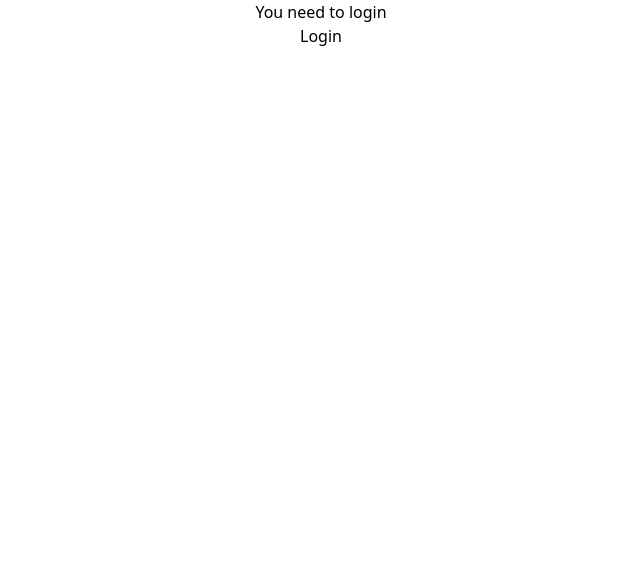
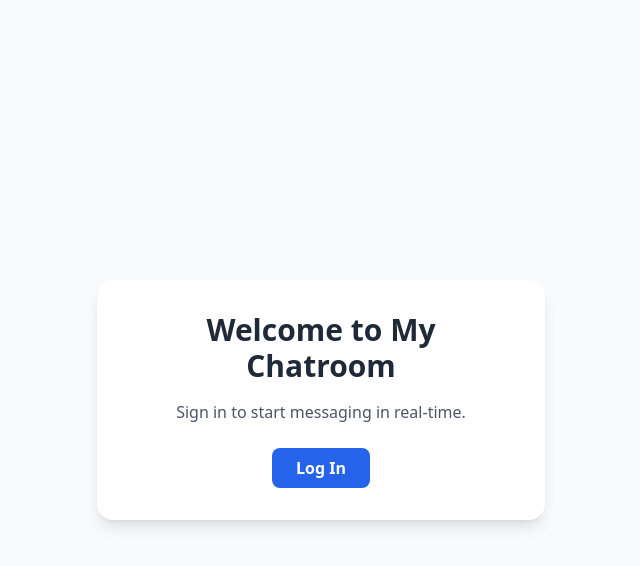
Before and after one commit to PJudge02/onlinemessaging, a Next.js app: page / in a window 1280 px wide. Shown: the top 566 px of the page, without its empty margins (319-959 px from the left). Built offline with nearby package versions, Linux system fonts and the light colour scheme; no server answers.

Commit message:
Removed the useless side box and make the loading page look a little better

```diff
--- a/src/pages/Messaging.tsx
+++ b/src/pages/Messaging.tsx
@@ -210,7 +210,7 @@ const Messaging = ({ user }: Props) => {
                         onChange={(e) => setMessage(e.target.value)}
                         onKeyDown={handleKeyDown}
                     />
-                    <div className='bg-white w-1/4 border-solid border-2 border-gray-300 overflow-auto'
+                    {/* <div className='bg-white w-1/4 border-solid border-2 border-gray-300 overflow-auto'
                         style={{ height: '14vh' }}>
                         <label>
                             <input
@@ -220,7 +220,7 @@ const Messaging = ({ user }: Props) => {
                             />
                             Checkbox Label
                         </label>
-                    </div>
+                    </div> */}
                 </div>
 
             </div>
--- a/src/pages/index.tsx
+++ b/src/pages/index.tsx
@@ -1,7 +1,6 @@
 import { useUser } from '@auth0/nextjs-auth0/client'
 import Link from 'next/link'
 import { useRouter } from 'next/router'
-import { supabase } from '@/utils/supabase'
 
 export default function Home() {
   // const checkNewUser = async () => {
@@ -16,24 +15,34 @@ export default function Home() {
   const { user, error, isLoading } = useUser()
   const router = useRouter()
 
-  if(isLoading) return <div>... loading</div>
-  if(error) return <div>{error.message}</div>
+  if (isLoading) return <div>... loading</div>
+  if (error) return <div>{error.message}</div>
 
   if (user) {
-    console.log(user)
-    console.log(user?.email)
-    console.log(user?.name)
-    console.log("^")
+    // console.log(user)
+    // console.log(user?.email)
+    // console.log(user?.name)
+    // console.log("^")
     router.push({
       pathname: './Messaging',
-      query: {userEmail: user.email, userName: user.name}
+      query: { userEmail: user.email, userName: user.name }
     })
     return null
   } else {
     return (
       <>
-        <h1 className="flex flex-col items-center">You need to login</h1>
-        <Link href='/api/auth/login' className="flex flex-col items-center">Login</Link>
+        <div className="min-h-screen flex items-center justify-center bg-gray-50 px-4">
+          <div className="max-w-md w-full bg-white shadow-lg rounded-2xl p-8 text-center">
+            <h1 className="text-3xl font-bold text-gray-800 mb-4">Welcome to My Chatroom</h1>
+            <p className="text-gray-600 mb-6">Sign in to start messaging in real-time.</p>
+            <Link
+              href="/api/auth/login"
+              className="inline-block bg-blue-600 hover:bg-blue-700 text-white font-semibold py-2 px-6 rounded-lg transition-colors"
+            >
+              Log In
+            </Link>
+          </div>
+        </div>
       </>
     )
   }
```
